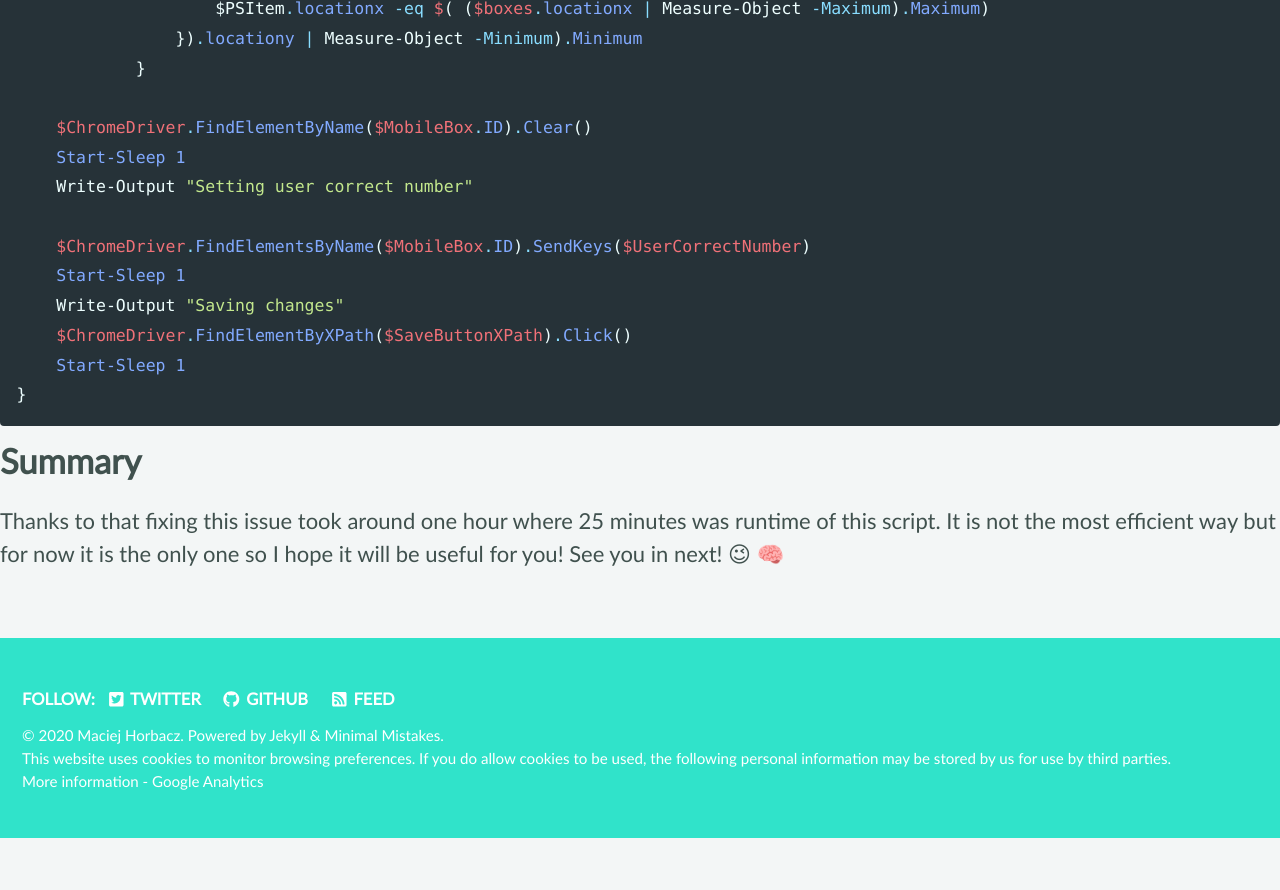
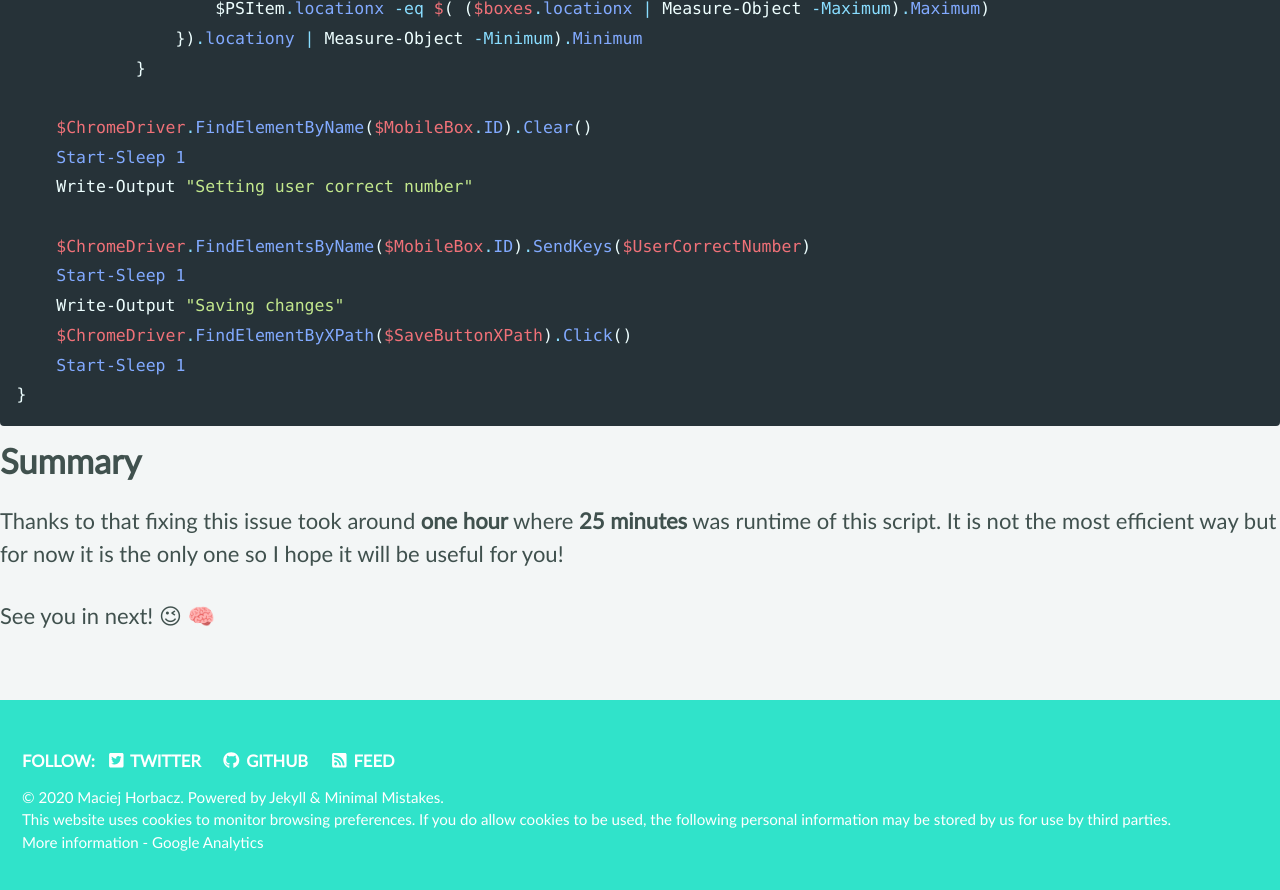
Before and after one commit to UniverseCitiz3n/UniverseCitiz3n.github.io, a Jekyll site: the page built from _posts/2020-02-25-MFA-Selenium.md, in a window 1280 px wide and 900 px high, scrolled down 6216 px. Shown: the top 890 px of the window. Built offline with Jekyll 4.4.1, drawn with Linux system fonts in a browser that asks for light colours; cached includes are drawn as plain includes; nearby versions of some CDN libraries; our own code applies the rules of GitHub Pages for plain Markdown files; comment, search, counter and statistics services are not loaded; before the commit the page ends 7054 px from its top, so only the background shows below that.

Commit message:
now done xd

```diff
--- a/_posts/2020-02-25-MFA-Selenium.md
+++ b/_posts/2020-02-25-MFA-Selenium.md
@@ -189,5 +189,6 @@ foreach ($userID in $UsersToFix) {
 
 # Summary
 
-Thanks to that fixing this issue took around one hour where 25 minutes was runtime of this script. It is not the most efficient way but for now it is the only one so I hope it will be useful for you!
+Thanks to that fixing this issue took around **one hour** where **25 minutes** was runtime of this script. It is not the most efficient way but for now it is the only one so I hope it will be useful for you!
+
 See you in next! 😉 🧠
```
